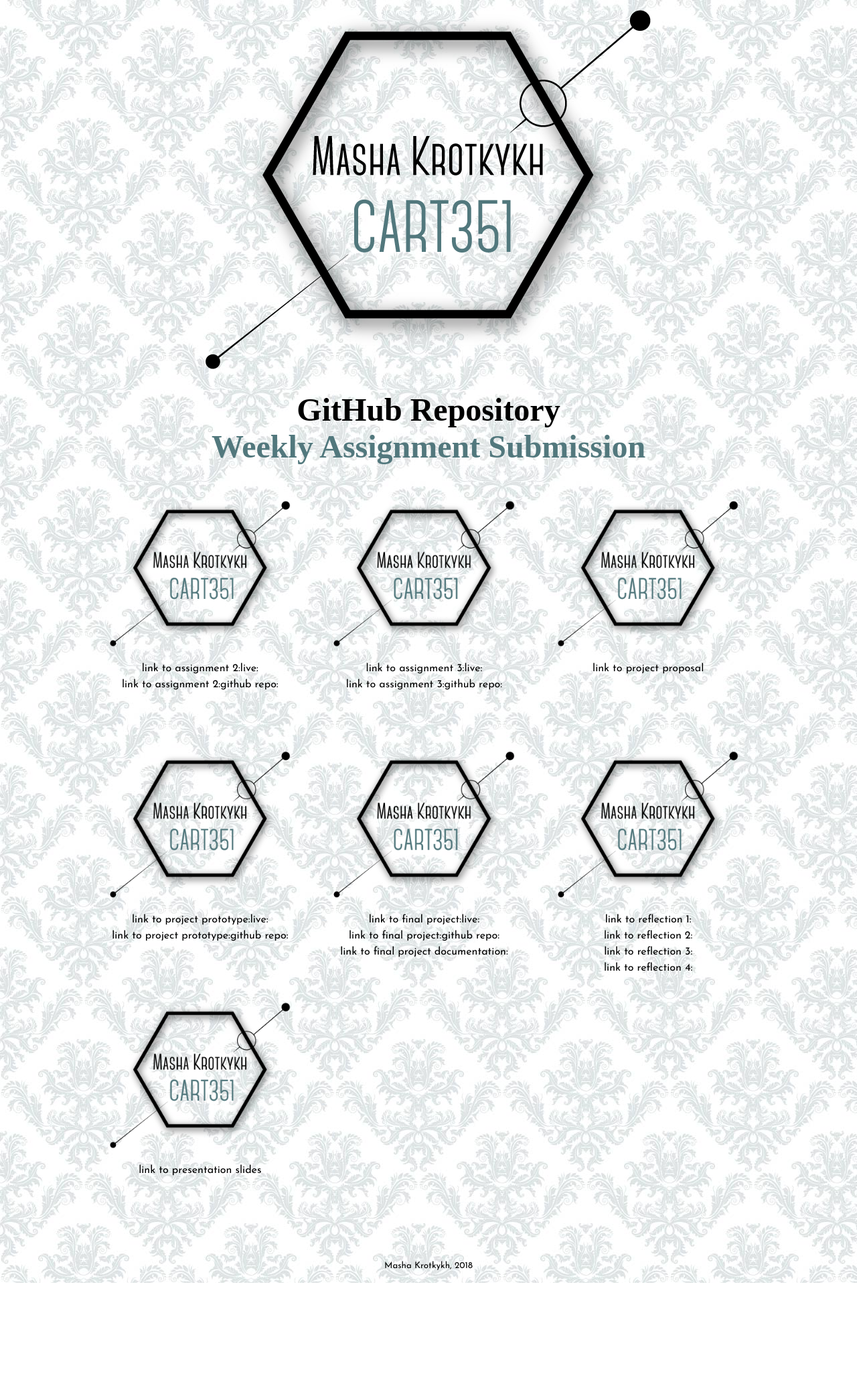
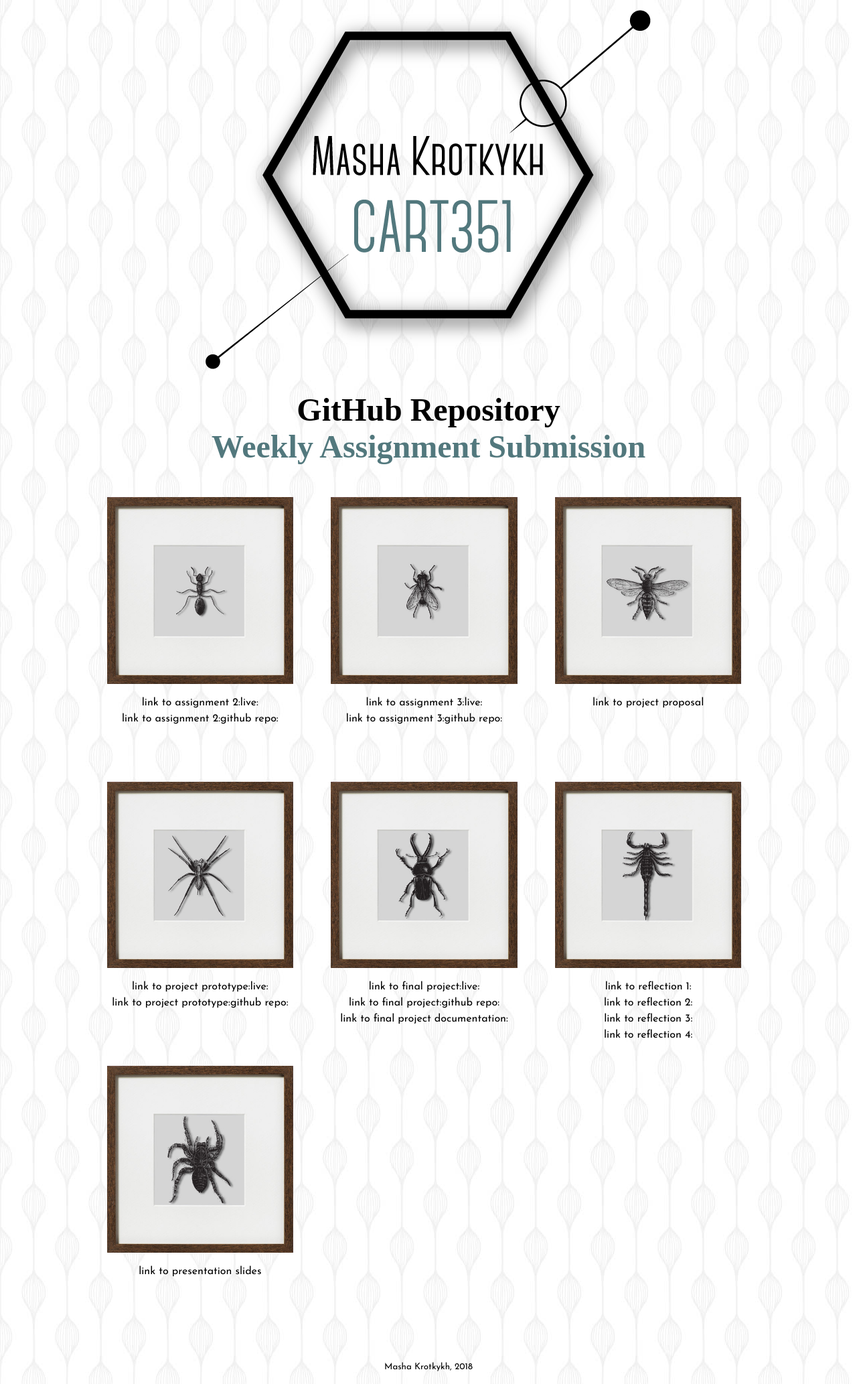
Before and after one commit to masha-krotkykh/CART351, a PHP site: page / in a window 1280 px wide. Shown: the whole page at 67% size. Before the commit the page ends 1915 px from the top, so only its background shows below. Run offline with PHP 8.4, Linux system fonts and the light colour scheme; some web fonts are replaced.

Commit message:
Added  images

```diff
--- a/ClassWebsite/css/main.css
+++ b/ClassWebsite/css/main.css
@@ -1,17 +1,5 @@
 @import url(https://fonts.googleapis.com/css?family=Ubuntu+Condensed|Josefin+Sans);
 
-@font-face {
-    font-family: 'canterbold';
-    src: url('../fonts/canter_bold-webfont.eot');
-    src: url('../fonts/canter_bold-webfont.eot?#iefix') format('embedded-opentype'),
-         url('../fonts/canter_bold-webfont.woff2') format('woff2'),
-         url('../fonts/canter_bold-webfont.woff') format('woff'),
-         url('../fonts/canter_bold-webfont.ttf') format('truetype'),
-         url('../fonts/canter_bold-webfont.svg#canterbold') format('svg');
-    font-weight: normal;
-    font-style: normal;
-
-}
 
 @font-face {
     font-family: 'canterlight';
@@ -94,7 +82,7 @@
 
  body {
 	margin : 0;
-    background-image: url("../img/tile.jpg");
+    background-image: url("../img/tile2.jpg");
 	margin: 0 auto;
 	padding: 0;
 	max-width: 100%;
--- a/ClassWebsite/index.html
+++ b/ClassWebsite/index.html
@@ -21,7 +21,7 @@
   <main>
   <div class="gallery">
 	<figure>
-    	<img src='img/logo.png' alt="Assignment 2">
+    	<img src='img/001.jpg' alt="Assignment 2">
    		<figcaption>
       		<p>
       			<a target=_blank href="#"> link to assignment 2:live:</a><br />
@@ -33,7 +33,7 @@
 
   <div class="gallery">
 	<figure>
-    	<img src='img/logo.png' alt="Assignment 3">
+    	<img src='img/002.jpg' alt="Assignment 3">
    		<figcaption>
       		<p>
       			<a target=_blank href="#"> link to assignment 3:live:</a><br />
@@ -45,7 +45,7 @@
 
   <div class="gallery">
 	<figure>
-    	<img src='img/logo.png' alt="Proposal">
+    	<img src='img/003.jpg' alt="Proposal">
    		<figcaption>
       		<p>
       			<a target=_blank href="#"> link to project proposal</a>
@@ -56,7 +56,7 @@
 
   <div class="gallery">
 	<figure>
-    	<img src='img/logo.png' alt="Project prototype">
+    	<img src='img/004.jpg' alt="Project prototype">
    		<figcaption>
       		<p>
       			<a target=_blank href="#"> link to project prototype:live:</a><br />
@@ -68,7 +68,7 @@
 
   <div class="gallery">
 	<figure>
-    	<img src='img/logo.png' alt="Project final">
+    	<img src='img/005.jpg' alt="Project final">
    		<figcaption>
       		<p>
       			<a target=_blank href="#"> link to final project:live:</a><br />
@@ -81,7 +81,7 @@
 
   <div class="gallery">
 	<figure>
-    	<img src='img/logo.png' alt="Reflections">
+    	<img src='img/006.jpg' alt="Reflections">
    		<figcaption>
       		<p>
       			<a target=_blank href="#"> link to reflection 1:</a><br />
@@ -95,7 +95,7 @@
 
   <div class="gallery">
 	<figure>
-    	<img src='img/logo.png' alt="Presentation">
+    	<img src='img/007.jpg' alt="Presentation">
    		<figcaption>
       		<p>
       			<a target=_blank href="https://drive.google.com/open?id=1CDB5M1xSHM8YnX2gbAegcq8O1ysCAW-Ibx6WcuURHqE"> link to presentation slides</a>
```
Also changed, not shown: ClassWebsite/img/001.jpg (added), ClassWebsite/img/002.jpg (added), ClassWebsite/img/003.jpg (added), ClassWebsite/img/004.jpg (added), ClassWebsite/img/005.jpg (added), ClassWebsite/img/006.jpg (added), ClassWebsite/img/007.jpg (added), ClassWebsite/img/tile2.jpg (added), 1 other file.
